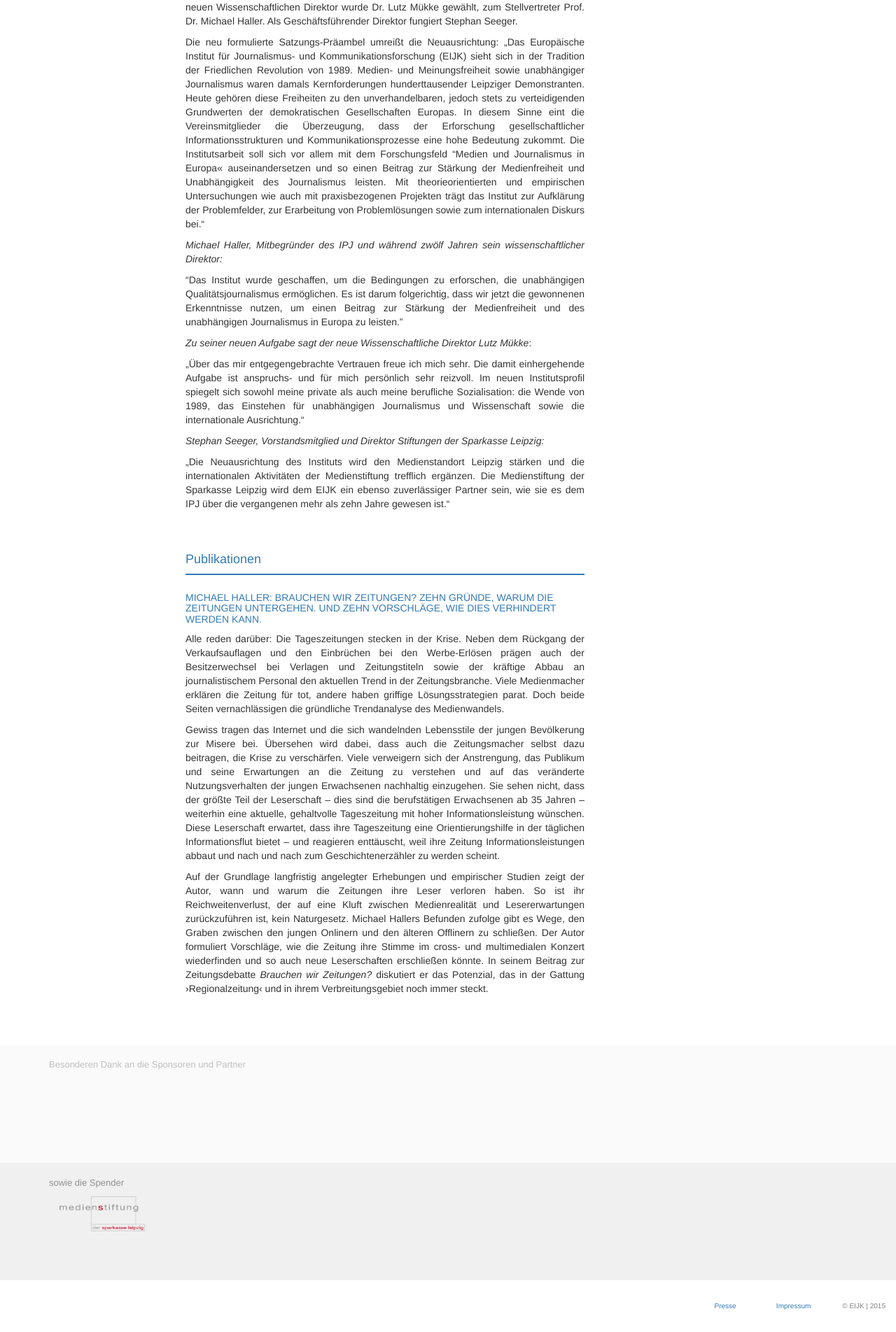
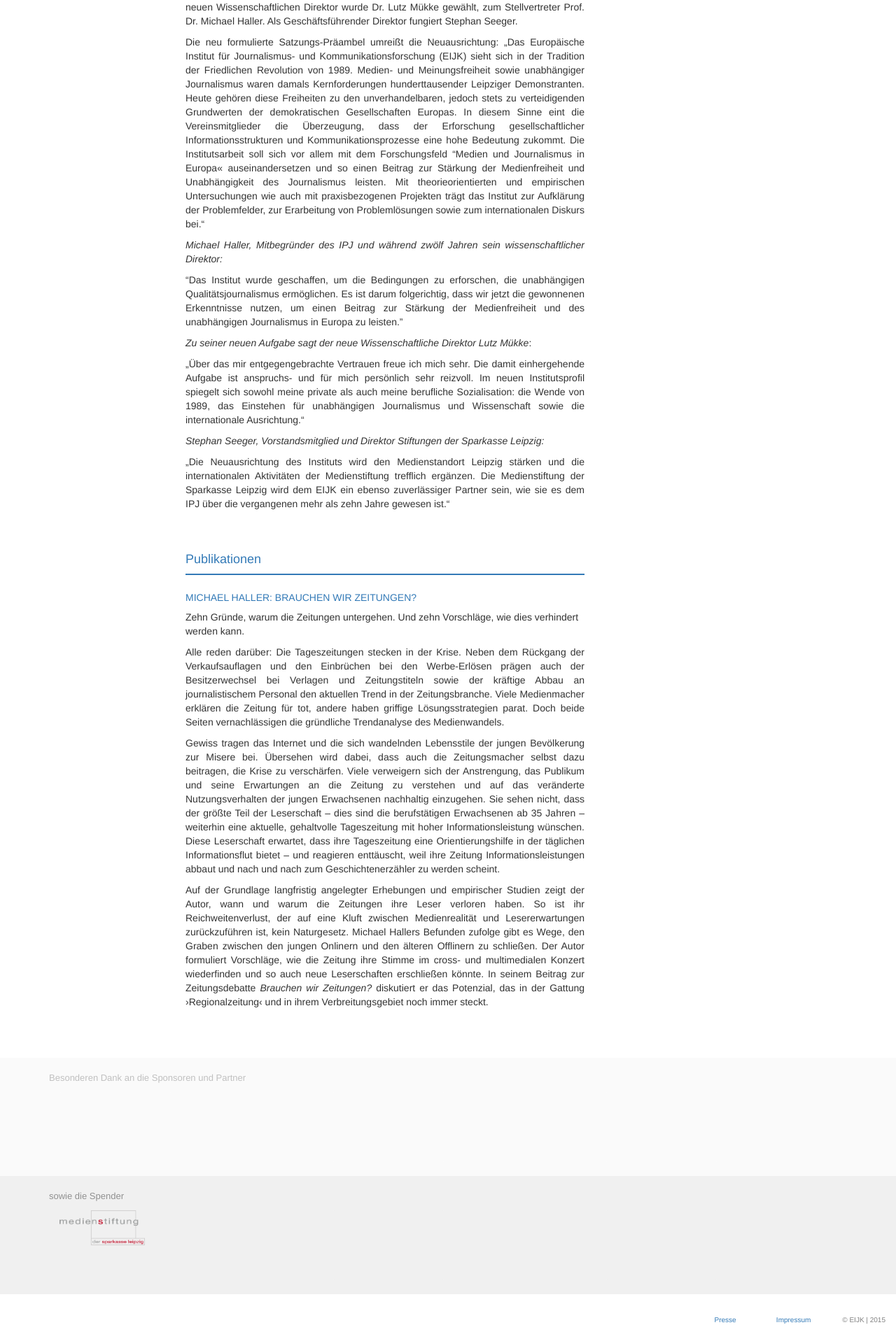
Before and after one commit to susedev/test, a Jekyll site: the page built from wir.html, in a window 1280 px wide. Shown: the part 1038-2942 px from the top of the page at 70% size. Built offline with Jekyll 4.4.1, drawn with Linux system fonts in a browser that asks for light colours; nearby versions of some CDN libraries.

Commit message:
Edit from JekyllCMS

```diff
--- a/wir.html
+++ b/wir.html
@@ -49,7 +49,9 @@ title: Wir
 
 <div class="box" style="background-color: #337AB7; height:2px; margin-top:3px; margin-bottom:25px;">&nbsp;</div>
 
-<h4><a href="http://www.eijc.eu/de/michael-haller-brauchen-wir-zeitungen-zehn-gruende-warum-die-zeitungen-untergehen-und-zehn-vorschlaege-wie-dies-verhindert-werden-kann/" target="_blank">Michael Haller: Brauchen wir Zeitungen?</a> Zehn Gr&uuml;nde, warum die Zeitungen untergehen. Und zehn Vorschl&auml;ge, wie dies verhindert werden kann.</h4>
+<h4><a href="http://www.eijc.eu/de/michael-haller-brauchen-wir-zeitungen-zehn-gruende-warum-die-zeitungen-untergehen-und-zehn-vorschlaege-wie-dies-verhindert-werden-kann/" target="_blank">Michael Haller: Brauchen wir Zeitungen?</a></h4>
+
+<p>Zehn Gr&uuml;nde, warum die Zeitungen untergehen. Und zehn Vorschl&auml;ge, wie dies verhindert werden kann.</p>
 
 <p style="text-align: justify;">Alle reden dar&uuml;ber: Die Tageszeitungen stecken in der Krise. Neben dem R&uuml;ckgang der Verkaufsauflagen und den Einbr&uuml;chen bei den Werbe-Erl&ouml;sen pr&auml;gen auch der Besitzerwechsel bei Verlagen und Zeitungstiteln sowie der kr&auml;ftige Abbau an journalistischem Personal den aktuellen Trend in der Zeitungsbranche. Viele Medienmacher erkl&auml;ren die Zeitung f&uuml;r tot, andere haben griffige L&ouml;sungsstrategien parat. Doch beide Seiten vernachl&auml;ssigen die gr&uuml;ndliche Trendanalyse des Medienwandels.</p>
 
```
